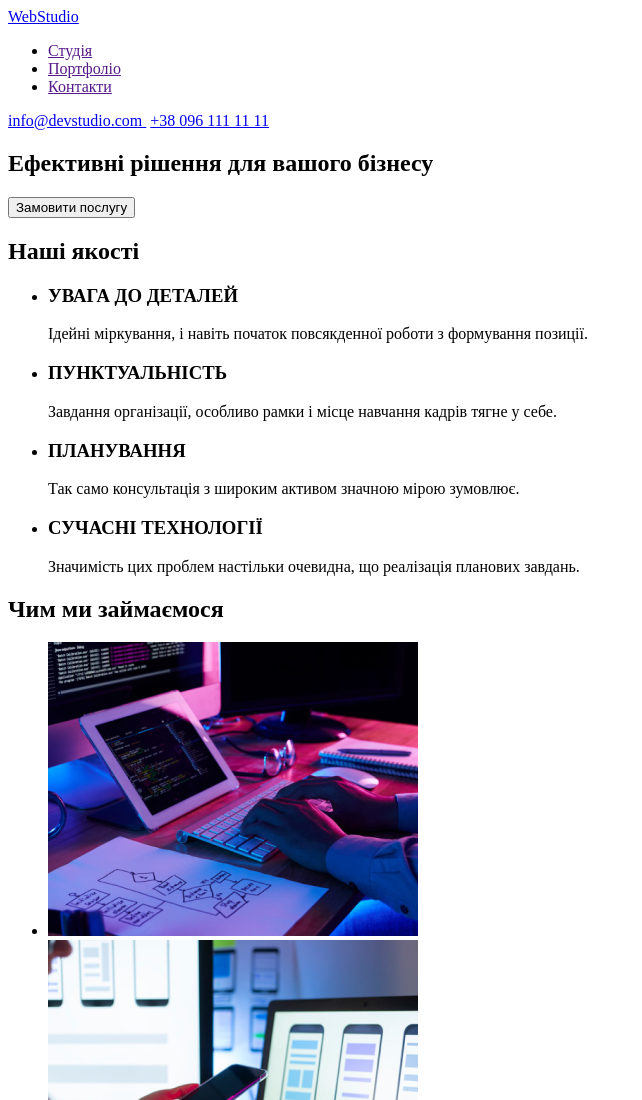
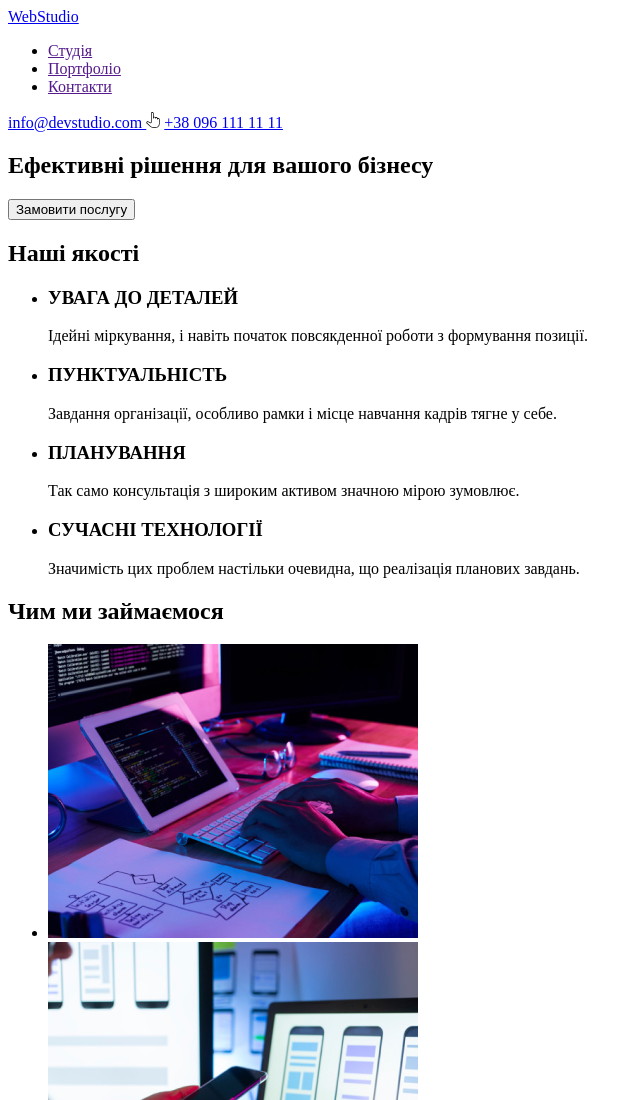
Before and after one commit to Iryna0810/goit-markup-hw-01, a plain HTML site: page index.html in a window 1280 px wide. Shown: the top 1100 px of the page, without its empty margins (0-642 px from the left). Drawn offline with Linux system fonts and the light colour scheme; the site is published under a folder, as on GitHub Pages, so addresses that start at the root find nothing.

Commit message:
Update index.html

```diff
--- a/index.html
+++ b/index.html
@@ -16,7 +16,7 @@
             <li><a href="">Контакти</a></li>
         </ul>
     </nav>
-    <a href="mailto:info@devstudio.com">info@devstudio.com <img src="/images/vector.svg" alt=""></a>
+    <a href="mailto:info@devstudio.com">info@devstudio.com <img src="./images/vector.svg" alt="vector"></a>
     <a href="tel:+380961111111">+38 096 111 11 11</a>
  </header>
  <main>
```
